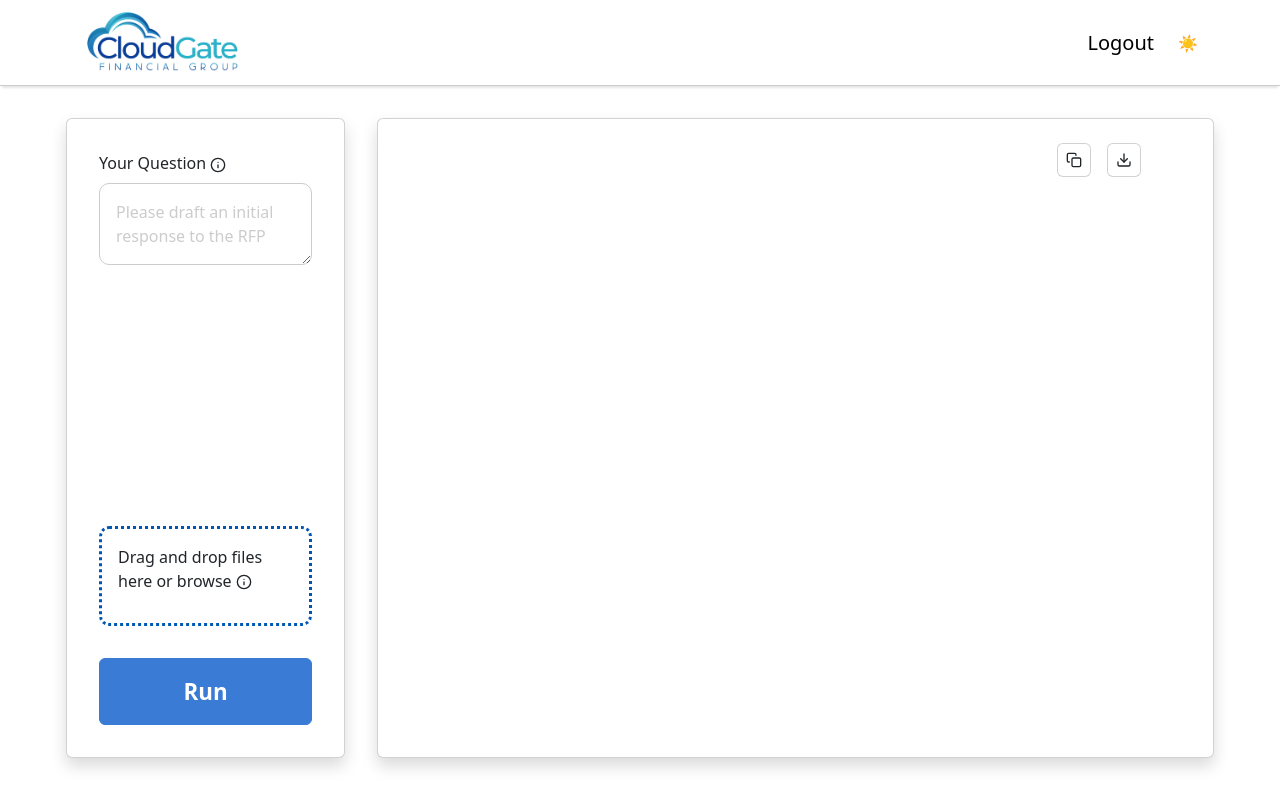
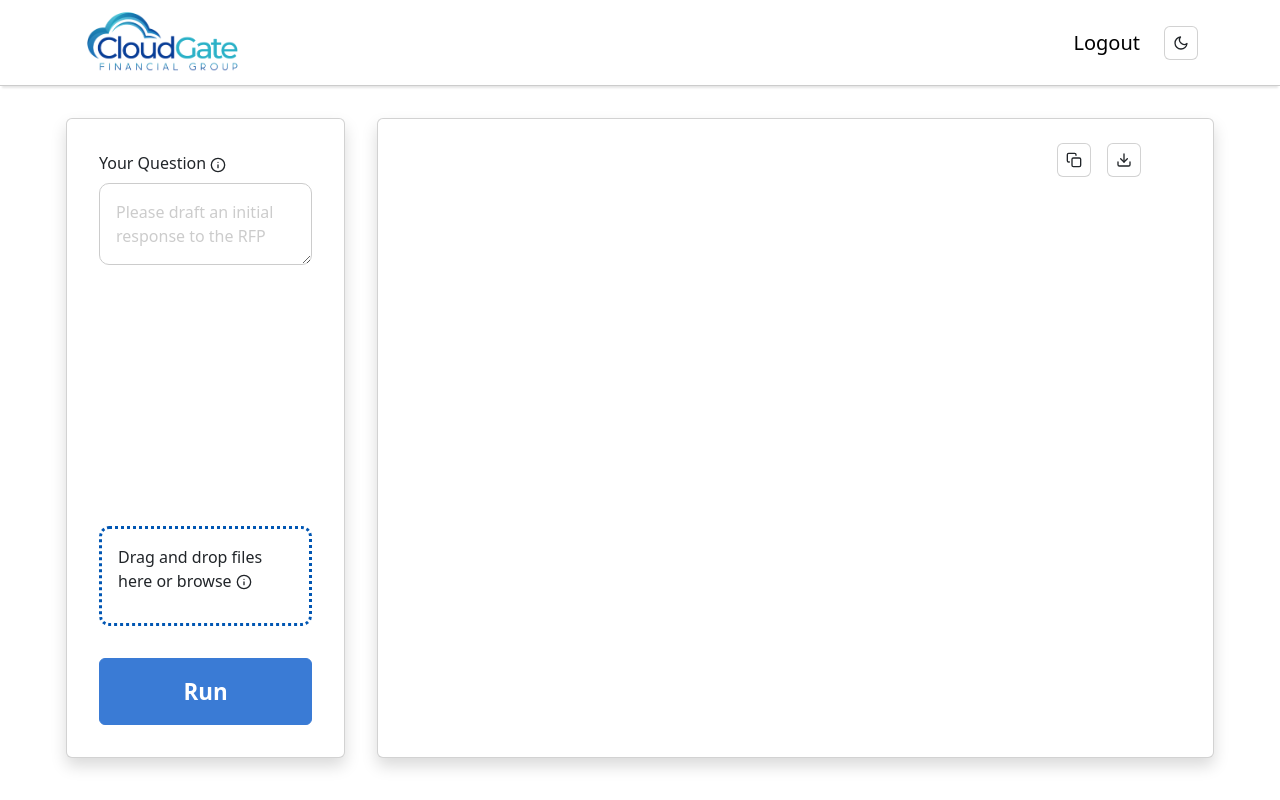
Before and after one commit to asad-amjad/bot-app, a React (Vite) app: page /#/dashboard in a window 1280 px wide. Built offline with nearby package versions, Linux system fonts and the light colour scheme.

Commit message:
toggle button

```diff
--- a/src/components/theme-mode/ThemeMode.jsx
+++ b/src/components/theme-mode/ThemeMode.jsx
@@ -1,12 +1,15 @@
 import { useState, useEffect } from 'react';
+import { FiMoon } from "react-icons/fi";
+import { FiSun } from "react-icons/fi";
+
 
 const IS_SERVER = typeof window === 'undefined';
 
 let storedTheme = IS_SERVER ? 'light' : localStorage.getItem('theme');
 
 const arrayOfThemes = [
-  { name: 'Light', icon: '☀️' },
-  { name: 'Dark', icon: '🌙' },
+  { name: 'Light', icon: <FiMoon/> },
+  { name: 'Dark', icon: <FiSun/> },
 //   { name: 'Auto', icon: '⚙️' },
 ];
 
@@ -60,7 +63,7 @@ export default function ThemeMode() {
   );
 
   return (
-    <span onClick={toggleTheme} style={{cursor:"pointer"}}>
+    <span onClick={toggleTheme} className='card p-2' role='button'>
       {currentTheme?.icon}
     </span>
   );
```
